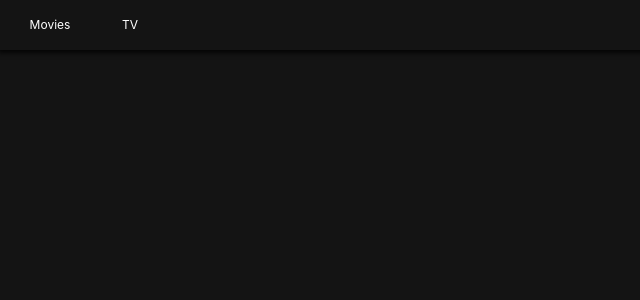
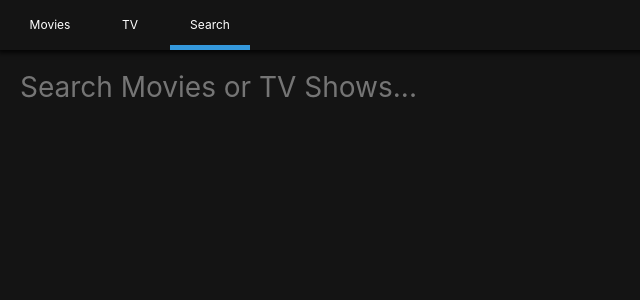
Before and after one commit to mong-byte/nomfilx-vue, a Vue app: page /search in a window 1280 px wide. Before the commit this address had no page. Shown: the top 300 px of the page, without its empty margins (0-640 px from the left). Built offline with nearby package versions, Linux system fonts and the light colour scheme.

Commit message:
feat : Search 페이지 구현

```diff
--- a/src/components/Header.vue
+++ b/src/components/Header.vue
@@ -13,6 +13,16 @@
         :class="[$style.header_item, { path_active: currentPath.path === tv }]"
       >
         <router-link :to="tv" :class="$style.header_link">TV</router-link>
+      </li>
+      <li
+        :class="[
+          $style.header_item,
+          { path_active: currentPath.path === search },
+        ]"
+      >
+        <router-link :to="search" :class="$style.header_link"
+          >Search</router-link
+        >
       </li>
     </ul>
   </header>
@@ -31,6 +41,7 @@ export default defineComponent({
         .currentRoute as Ref<RouteLocationNormalizedLoaded>,
       home: ROUTES.home as string,
       tv: ROUTES.tv as string,
+      search: ROUTES.search as string,
     };
   },
 });
--- a/src/components/Loader.vue
+++ b/src/components/Loader.vue
@@ -7,7 +7,7 @@
 <style lang="less" module>
 .loader_container {
   height: 100vh;
-  width: 100vw;
+  width: 90vw;
   display: flex;
   justify-content: center;
   font-size: 28px;
--- a/src/router/index.ts
+++ b/src/router/index.ts
@@ -14,6 +14,15 @@ const routes: Array<RouteRecordRaw> = [
     // this generates a separate chunk (about.[hash].js) for this route
     // which is lazy-loaded when the route is visited.
     component: () => import(/* webpackChunkName: "about" */ "@/views/Tv.vue"),
+  },
+  {
+    path: "/search",
+    name: "search",
+    // route level code-splitting
+    // this generates a separate chunk (about.[hash].js) for this route
+    // which is lazy-loaded when the route is visited.
+    component: () =>
+      import(/* webpackChunkName: "about" */ "@/views/Search.vue"),
   },
   {
     path: "/movie/:id",
--- /dev/null
+++ b/src/utils/types/SearchDataTypes.ts
@@ -0,0 +1,7 @@
+import { HomeTypes } from "./HomeTypes";
+import { TvDataTypes } from "./TvTypes";
+
+export interface SearchStateTypes {
+  movieResults: HomeTypes[] | null;
+  tvResults: TvDataTypes[] | null;
+}
--- /dev/null
+++ b/src/views/Search.vue
@@ -0,0 +1,123 @@
+<template>
+  <div :class="$style.search_container">
+    <form :class="$style.search_form" @submit="preSearchCheck">
+      <input
+        type="text"
+        :value="term"
+        @input="updateTerm"
+        placeholder="Search Movies or TV Shows..."
+      />
+    </form>
+    <Loader v-if="loading" />
+    <Section title="Movie Result" v-if="seachResult.movieResults && !loading">
+      <template v-slot:contents>
+        <Poster
+          v-for="movie in seachResult.movieResults"
+          :key="movie.id"
+          :id="movie.id"
+          :imageUrl="movie.poster_path"
+          :title="movie.original_title"
+          :rating="movie.vote_average"
+          :year="movie.release_date?.substring(0, 4)"
+          :isMovie="true"
+        />
+      </template>
+    </Section>
+    <Section title="TV Result" v-if="seachResult.tvResults && !loading">
+      <template v-slot:contents>
+        <Poster
+          v-for="show in seachResult.tvResults"
+          :key="show.id"
+          :id="show.id"
+          :imageUrl="show.poster_path"
+          :title="show.original_name"
+          :rating="show.vote_average"
+          :year="show.first_air_date?.substring(0, 4)"
+          :isMovie="false"
+        />
+      </template>
+    </Section>
+  </div>
+</template>
+
+<script lang="ts">
+import { moviesApi, tvapi } from "@/utils/api";
+import { HomeTypes } from "@/utils/types/HomeTypes";
+import { TvDataTypes } from "@/utils/types/TvTypes";
+import { defineComponent } from "@vue/runtime-core";
+import { SearchStateTypes } from "@/utils/types/SearchDataTypes";
+import Section from "@/components/Section.vue";
+import Poster from "@/components/Poster.vue";
+import Loader from "@/components/Loader.vue";
+
+export default defineComponent({
+  name: "Search",
+  data() {
+    return {
+      seachResult: {
+        movieResults: null,
+        tvResults: null,
+      } as SearchStateTypes,
+      term: "" as string,
+      error: null as null | string,
+      loading: false as boolean,
+    };
+  },
+  methods: {
+    preSearchCheck(event: Event) {
+      event.preventDefault();
+      if (this.term) {
+        this.fetchSearchData(this.term);
+        this.term = "";
+      }
+    },
+    updateTerm(event: Event) {
+      const target = event.target as HTMLInputElement;
+      this.term = target.value;
+    },
+    async fetchSearchData(term: string) {
+      this.loading = true;
+      try {
+        const {
+          data: { results: movieResults },
+        }: { data: { results: HomeTypes[] } } = await moviesApi.search(term);
+        const {
+          data: { results: tvResults },
+        }: { data: { results: TvDataTypes[] } } = await tvapi.search(term);
+        this.seachResult = { movieResults, tvResults };
+      } catch {
+        this.error = "Can't find results.";
+        console.log(this.error);
+      } finally {
+        const { movieResults, tvResults } = this.seachResult;
+        if (movieResults || tvResults) {
+          this.loading = false;
+        }
+      }
+    },
+  },
+  components: {
+    Section,
+    Poster,
+    Loader,
+  },
+});
+</script>
+
+<style lang="less" module>
+.search_container {
+  padding: 0px 20px;
+  margin-top: 20px;
+
+  .search_form {
+    margin-bottom: 50px;
+    width: 100%;
+
+    input {
+      all: unset;
+      font-size: 28px;
+      width: 100%;
+    }
+  }
+}
+</style>
```
